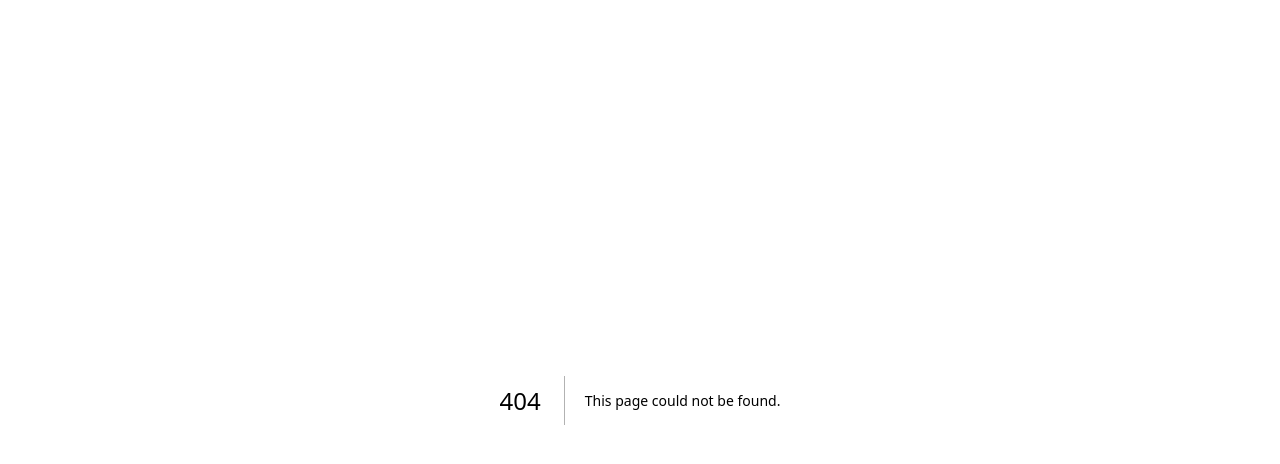
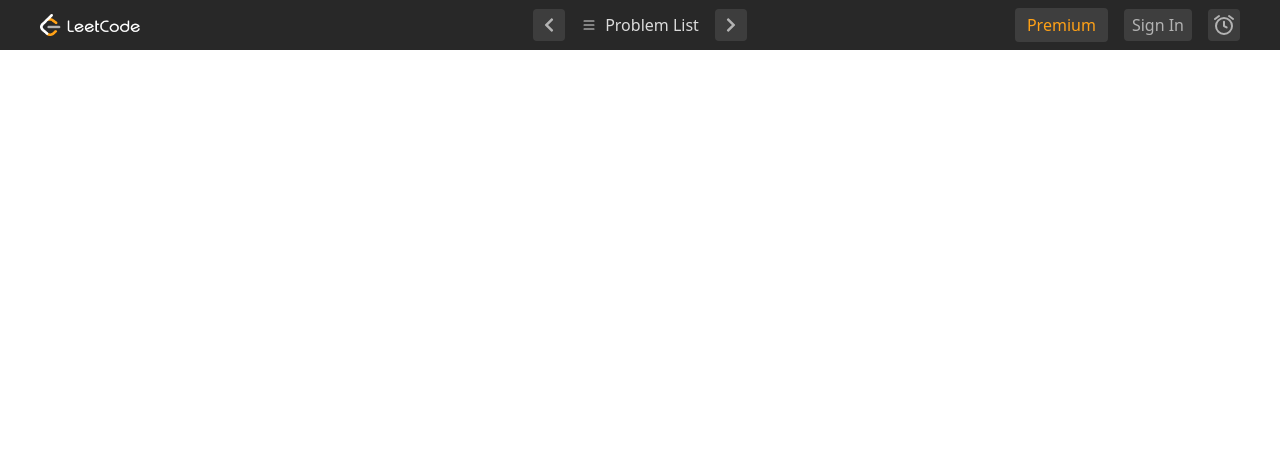
Before and after one commit to MZHussain0/leetcode, a Next.js app: page /problems/best-time-to-buy-and-sell-stock in a window 1280 px wide. Before the commit this address had no page. Shown: the top 464 px of the page. Built offline with nearby package versions, Linux system fonts and the light colour scheme; no server answers.

Commit message:
add topbar ui with timer

```diff
--- a/src/components/Modals/Login.tsx
+++ b/src/components/Modals/Login.tsx
@@ -3,6 +3,7 @@
 import { useRouter } from "next/router";
 import { FC, useEffect, useState } from "react";
 import { useSignInWithEmailAndPassword } from "react-firebase-hooks/auth";
+import { toast } from "react-toastify";
 import { useSetRecoilState } from "recoil";
 
 interface LoginProps {}
@@ -42,13 +43,25 @@
   useEffect(() => {
     if (error) {
       if (error.code === "auth/user-not-found") {
-        alert("User not found");
+        toast.error("User not found", {
+          position: "top-center",
+          autoClose: 3000,
+          theme: "dark",
+        });
       }
       if (error.code === "auth/wrong-password") {
-        alert("Wrong password");
+        toast.error("Wrong Password", {
+          position: "top-center",
+          autoClose: 3000,
+          theme: "dark",
+        });
       }
       if (error.code === "auth/too-many-requests") {
-        alert("Too many requests");
+        toast.error("Too many requests", {
+          position: "top-center",
+          autoClose: 3000,
+          theme: "dark",
+        });
       }
     }
   }, [error]);
--- a/src/components/Modals/ResetPassword.tsx
+++ b/src/components/Modals/ResetPassword.tsx
@@ -1,6 +1,7 @@
 import { auth } from "@/firebase/firebase";
 import React, { FC, useEffect, useState } from "react";
 import { useSendPasswordResetEmail } from "react-firebase-hooks/auth";
+import { toast } from "react-toastify";
 
 interface ResetPasswordProps {}
 
@@ -13,13 +14,21 @@
     e.preventDefault();
     const success = await sendPasswordResetEmail(email);
     if (success) {
-      alert("Email sent successfully");
+      toast.success("Email sent successfully", {
+        position: "top-center",
+        autoClose: 3000,
+        theme: "dark",
+      });
     }
   };
 
   useEffect(() => {
     if (error) {
-      alert(error.message);
+      toast.error(error.message, {
+        position: "top-center",
+        autoClose: 3000,
+        theme: "dark",
+      });
     }
     // eslint-disable-next-line react-hooks/exhaustive-deps
   }, [error]);
--- /dev/null
+++ b/src/components/Timer/Timer.tsx
@@ -0,0 +1,69 @@
+import { FC, useEffect, useState } from "react";
+import { FiRefreshCcw } from "react-icons/fi";
+
+interface TimerProps {}
+
+const Timer: FC<TimerProps> = ({}) => {
+  const [showTimer, setShowTimer] = useState(false);
+  const [time, setTime] = useState<number>(0);
+
+  const formatTime = (time: number): string => {
+    const hours = Math.floor(time / 3600);
+    const minutes = Math.floor((time % 3600) / 60);
+    const seconds = time % 60;
+
+    return `${hours < 10 ? "0" + hours : hours}:${
+      minutes < 10 ? "0" + minutes : minutes
+    }:${seconds < 10 ? "0" + seconds : seconds}`;
+  };
+
+  const handleClockClick = () => {
+    setShowTimer(true);
+  };
+
+  useEffect(() => {
+    let intervalId: NodeJS.Timeout;
+
+    if (showTimer) {
+      intervalId = setInterval(() => {
+        setTime((time) => time + 1);
+      }, 1000);
+    }
+
+    return () => clearInterval(intervalId);
+  }, [showTimer]);
+  return (
+    <div className="">
+      {showTimer ? (
+        <div className="flex items-center space-x-2 bg-dark-fill-3 p -1.5 cursor-pointer rounded hover:bg-dark-fill-2">
+          <div>{formatTime(time)}</div>
+          <FiRefreshCcw
+            onClick={() => {
+              setShowTimer(false);
+              setTime(0);
+            }}
+          />
+        </div>
+      ) : (
+        <div
+          className="flex items-center p-1 h-8 bg-dark-fill-3  cursor-pointer rounded hover:bg-dark-fill-2"
+          onClick={handleClockClick}>
+          <svg
+            xmlns="http://www.w3.org/2000/svg"
+            viewBox="0 0 24 24"
+            width="1em"
+            height="1em"
+            fill="currentColor"
+            className="h-6 w-6">
+            <path
+              fillRule="evenodd"
+              d="M12 4a9 9 0 110 18 9 9 0 010-18zm0 2a7 7 0 100 14 7 7 0 000-14zm0 1.634a1 1 0 01.993.883l.007.117-.001 3.774 2.111 1.162a1 1 0 01.445 1.253l-.05.105a1 1 0 01-1.254.445l-.105-.05-2.628-1.447a1 1 0 01-.51-.756L11 13V8.634a1 1 0 011-1zM16.235 2.4a1 1 0 011.296-.269l.105.07 4 3 .095.08a1 1 0 01-1.19 1.588l-.105-.069-4-3-.096-.081a1 1 0 01-.105-1.319zM7.8 2.4a1 1 0 01-.104 1.319L7.6 3.8l-4 3a1 1 0 01-1.296-1.518L2.4 5.2l4-3a1 1 0 011.4.2z"
+              clipRule="evenodd"></path>
+          </svg>
+        </div>
+      )}
+    </div>
+  );
+};
+
+export default Timer;
--- a/src/components/Topbar/Topbar.tsx
+++ b/src/components/Topbar/Topbar.tsx
@@ -6,17 +6,24 @@
 import Logout from "../Buttons/Logout";
 import { useSetRecoilState } from "recoil";
 import { authModalState } from "@/atoms/authModalAtom";
+import { FaChevronLeft, FaChevronRight } from "react-icons/fa";
+import { BsList } from "react-icons/bs";
+import Timer from "../Timer/Timer";
 
-interface TopbarProps {}
+interface TopbarProps {
+  problemPage?: boolean;
+}
 
-const Topbar: FC<TopbarProps> = ({}) => {
+const Topbar: FC<TopbarProps> = ({ problemPage }) => {
   const [user] = useAuthState(auth);
   const setAuthModalState = useSetRecoilState(authModalState);
   return (
     <>
       <nav className="relative flex h-[50px] w-full shrink-0 items-center px-5 bg-dark-layer-1 text-dark-gray-7">
         <div
-          className={`flex w-full items-center justify-between max-w-[1200px] mx-auto`}>
+          className={`flex w-full items-center justify-between ${
+            problemPage ? "max-w-[1200px] mx-auto" : ""
+          }`}>
           <Link href="/" className="h-[22px] flex-1">
             <Image
               src={"/logo-full.png"}
@@ -26,6 +33,25 @@
               className="h-full"
             />
           </Link>
+
+          {problemPage && (
+            <div className="flex items-center gap-4 flex-1 justify-center">
+              <div className="flex items-center justify-center rounded bg-dark-fill-3 hover:bg-dark-fill-2 h-8 w-8 cursor-pointer">
+                <FaChevronLeft />
+              </div>
+              <Link
+                href="/"
+                className="flex items-center gap-2 font-medium max-w-[170px] text-dark-gray-8 cursor-pointer">
+                <div className="">
+                  <BsList />
+                </div>
+                <p>Problem List</p>
+              </Link>
+              <div className="flex items-center justify-center rounded bg-dark-fill-3 hover:bg-dark-fill-2 h-8 w-8 cursor-pointer">
+                <FaChevronRight />
+              </div>
+            </div>
+          )}
 
           <div className="flex items-center space-x-4 flex-1 justify-end">
             <div>
@@ -52,6 +78,8 @@
                 </button>
               </Link>
             )}
+
+            {problemPage && <Timer />}
             {user && (
               <div className="cursor-pointer group relative">
                 <Image
--- a/src/pages/_app.tsx
+++ b/src/pages/_app.tsx
@@ -2,6 +2,8 @@
 import type { AppProps } from "next/app";
 import Head from "next/head";
 import { RecoilRoot } from "recoil";
+import { ToastContainer } from "react-toastify";
+import "react-toastify/dist/ReactToastify.css";
 
 export default function App({ Component, pageProps }: AppProps) {
   return (
@@ -15,6 +17,7 @@
           content="Web applications that contains leetcode problems and solutions"
         />
       </Head>
+      <ToastContainer />
       <Component {...pageProps} />
     </RecoilRoot>
   );
--- a/src/pages/auth/index.tsx
+++ b/src/pages/auth/index.tsx
@@ -28,7 +28,7 @@
       <div className="max-w-7xl mx-auto">
         <Navbar />
         <div className="flex items-center justify-center h-[calc(100vh-5rem)] pointer-events-none select-none">
-          <Image src={"/hero.png"} alt="hero" width={750} height={500} />
+          <Image src={"/hero.png"} alt="hero" width={700} height={700} />
         </div>
         {authModal.isOpen && <AuthModal />}
       </div>
--- /dev/null
+++ b/src/pages/problems/[pid].tsx
@@ -0,0 +1,14 @@
+import Topbar from "@/components/Topbar/Topbar";
+import { FC } from "react";
+
+interface problemPageProps {}
+
+const problemPage: FC<problemPageProps> = ({}) => {
+  return (
+    <div>
+      <Topbar problemPage />
+    </div>
+  );
+};
+
+export default problemPage;
```
